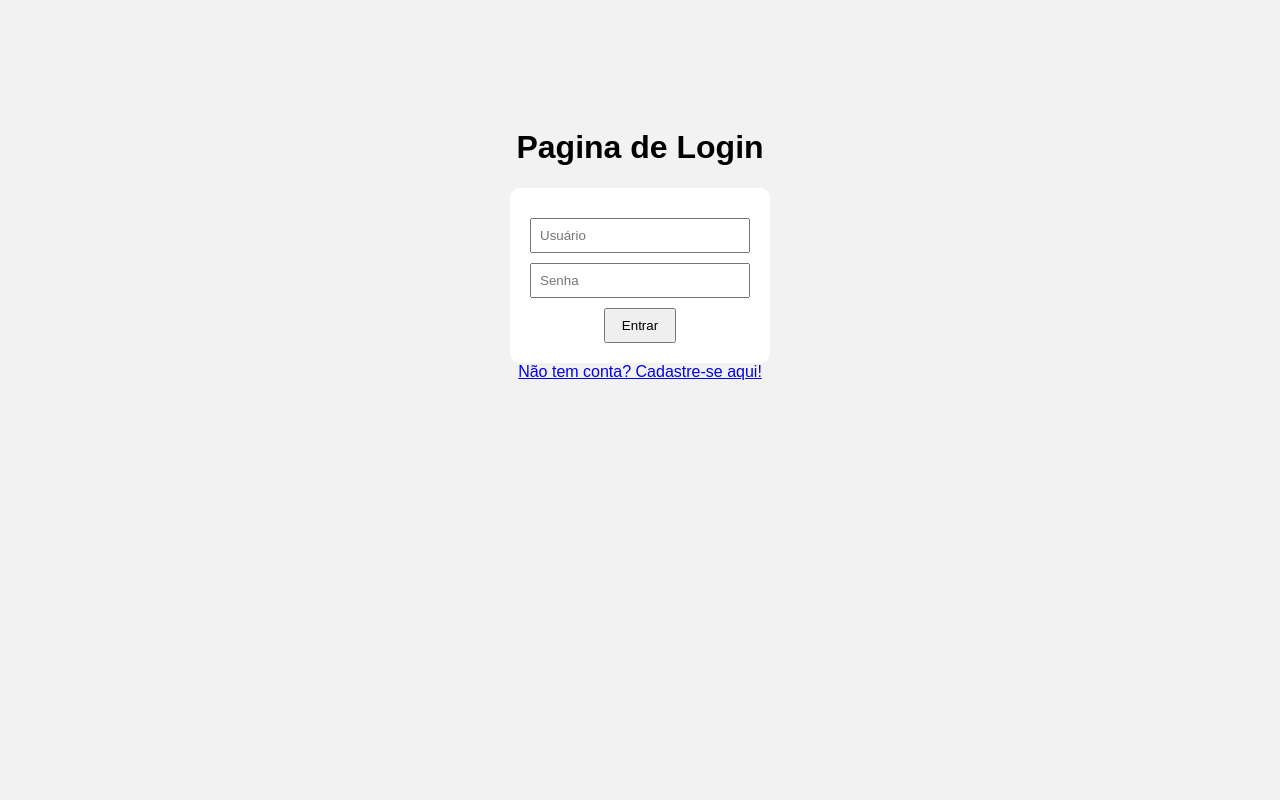
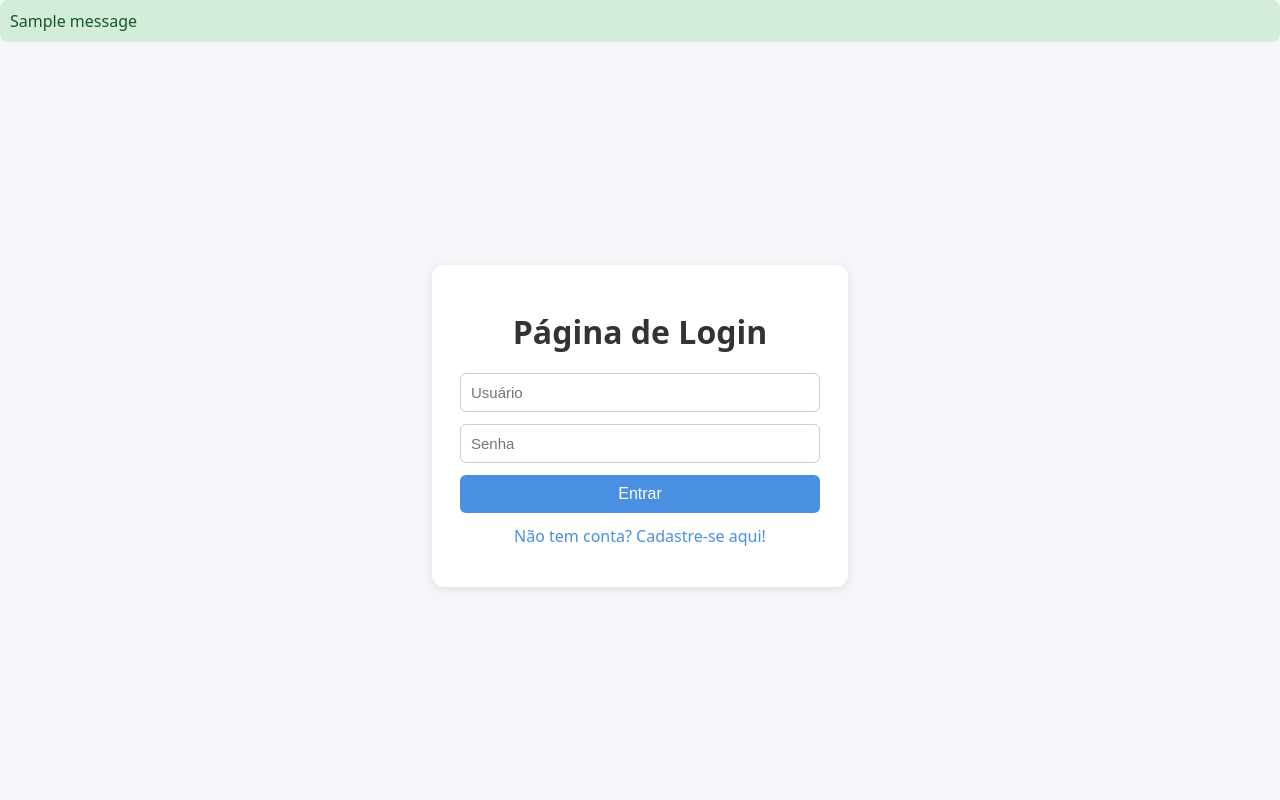
Before and after one commit to MatheusM-V/Projeto_Flask_SQLite3, a Flask app: page /login in a window 1280 px wide. Run offline with Flask 3, Linux system fonts and the light colour scheme; one stand-in notice (Sample message) is shown.

Commit message:
Adiciona HTML base e CSS global; ajusta templates para nova estrutura

```diff
--- a/app/auth.py
+++ b/app/auth.py
@@ -1,4 +1,4 @@
-from flask import blueprints, render_template, request, redirect, url_for, session
+from flask import blueprints, render_template, request, redirect, url_for, session, flash
 from werkzeug.security import check_password_hash
 from .db import buscar_usuarios, criar_usuario
 
@@ -13,8 +13,10 @@ def login():
         linha = buscar_usuarios(usuario)
         if linha and check_password_hash(linha['senha'], senha):
             session['USUARIO'] = linha['usuario']
+            flash("Login realizado com sucesso.", "success")
             return redirect(url_for('main.portal'))
         else:
+            flash("Credenciais inválidas. Tente novamente.", "error")
             return render_template('login.html', erro="Credenciais inválidas. Tente novamente.")
 
     return render_template('login.html')
@@ -31,8 +33,10 @@ def cadastro():
         OK, msg = criar_usuario(usuario, senha)
 
         if OK:
-            return redirect(url_for('auth.login', msg="Usuário criado com sucesso. Faça login."))
+            flash("Usuário criado com sucesso. Faça login.", "success")
+            return redirect(url_for('auth.login'))
         else:
+            flash(msg, "error")
             return render_template('cadastro.html', erro=msg, usuario=usuario)
 
     return render_template('cadastro.html')
--- /dev/null
+++ b/app/static/style.css
@@ -0,0 +1,96 @@
+/* ======== estilo global ======== */
+body {
+  font-family: system-ui, Arial, sans-serif;
+  background-color: #f5f6fa;
+  margin: 0;
+  padding: 0;
+  display: flex;
+  flex-direction: column;
+  min-height: 100vh;
+}
+
+/* ======== container central ======== */
+main {
+  flex: 1;
+  display: flex;
+  justify-content: center;
+  align-items: center;
+  padding: 40px 20px;
+}
+
+.container {
+  background: white;
+  padding: 24px 28px;
+  border-radius: 12px;
+  box-shadow: 0 2px 10px rgba(0,0,0,0.1);
+  width: 100%;
+  max-width: 360px;
+  text-align: center;
+}
+
+/* ======== tipografia ======== */
+h1, h2 {
+  margin-bottom: 20px;
+  color: #333;
+}
+
+/* ======== formulários ======== */
+form {
+  display: flex;
+  flex-direction: column;
+  gap: 12px;
+}
+
+input {
+  padding: 10px;
+  border: 1px solid #ccc;
+  border-radius: 6px;
+  font-size: 15px;
+}
+
+button {
+  background-color: #4a90e2;
+  color: white;
+  border: none;
+  border-radius: 6px;
+  padding: 10px;
+  font-size: 16px;
+  cursor: pointer;
+}
+
+button:hover {
+  background-color: #3b7bc0;
+}
+
+/* ======== links ======== */
+a {
+  color: #4a90e2;
+  text-decoration: none;
+}
+
+a:hover {
+  text-decoration: underline;
+}
+
+p {
+  margin-top: 12px;
+  color: #555;
+}
+
+/* ======== mensagens flash ======== */
+.alert {
+  padding: 10px;
+  margin-bottom: 10px;
+  border-radius: 8px;
+  font-weight: 500;
+}
+
+.alert.success {
+  background-color: #d4edda;
+  color: #155724;
+}
+
+.alert.error {
+  background-color: #f8d7da;
+  color: #721c24;
+}
--- /dev/null
+++ b/app/templates/base.html
@@ -0,0 +1,26 @@
+<!doctype html>
+<html lang="pt-br">
+<head>
+  <meta charset="utf-8">
+  <meta name="viewport" content="width=device-width, initial-scale=1">
+  <title>{% block title %}{% endblock %}</title>
+  <link rel="stylesheet" href="{{ url_for('static', filename='style.css') }}">
+</head>
+<body>
+  {% with messages = get_flashed_messages(with_categories=true) %}
+    {% if messages %}
+      <div class="flash-messages">
+        {% for category, message in messages %}
+          <div class="alert {{ category }}">{{ message }}</div>
+        {% endfor %}
+      </div>
+    {% endif %}
+  {% endwith %}
+
+  <main>
+    <div class="container">
+      {% block content %}{% endblock %}
+    </div>
+  </main>
+</body>
+</html>
--- a/app/templates/login.html
+++ b/app/templates/login.html
@@ -1,34 +1,16 @@
-<!DOCTYPE html>
-<html lang="en">
-<head>
-    <meta charset="UTF-8">
-    <meta name="viewport" content="width=device-width, initial-scale=1.0">
-    <title>Pagina de Login</title>
+{% extends "base.html" %}
+{% block title %}Login{% endblock %}
 
-    <style>
-        body { font-family: Arial; background: #f2f2f2; text-align: center; padding-top: 100px; }
-        form { background: white; display: inline-block; padding: 20px; border-radius: 10px; }
-        input { display: block; margin: 10px auto; padding: 8px; width: 200px; }
-        button { padding: 8px 16px; }
-        .erro { color: red; }
-    </style>
+{% block content %}
+<h1>Página de Login</h1>
 
-</head>
-<body>
-    <h1>Pagina de Login</h1>
+<form method="POST" action="{{ url_for('auth.login') }}">
+  <input type="text" name="usuario" placeholder="Usuário" required>
+  <input type="password" name="senha" placeholder="Senha" required>
+  <button type="submit">Entrar</button>
+</form>
 
-    {% if erro %}
-        <p style="color: red;">{{ erro }}</p>
-    {% endif %}
-
-    <form method="post">
-        <input type="text" name="usuario" placeholder="Usuário" required>
-        <input type="password" name="senha" placeholder="Senha" required>
-        <button type="submit">Entrar</button>
-    </form>
-
-    <div class="link">
-      <a href="{{ url_for('auth.cadastro') }}">Não tem conta? Cadastre-se aqui!</a>
-    </div>
-</body>
-</html>
+<p>
+  <a href="{{ url_for('auth.cadastro') }}">Não tem conta? Cadastre-se aqui!</a>
+</p>
+{% endblock %}
```
Also changed, not shown: app/templates/cadastro.html (+13 -96 lines), app/templates/portal.html (+15 -22 lines).
